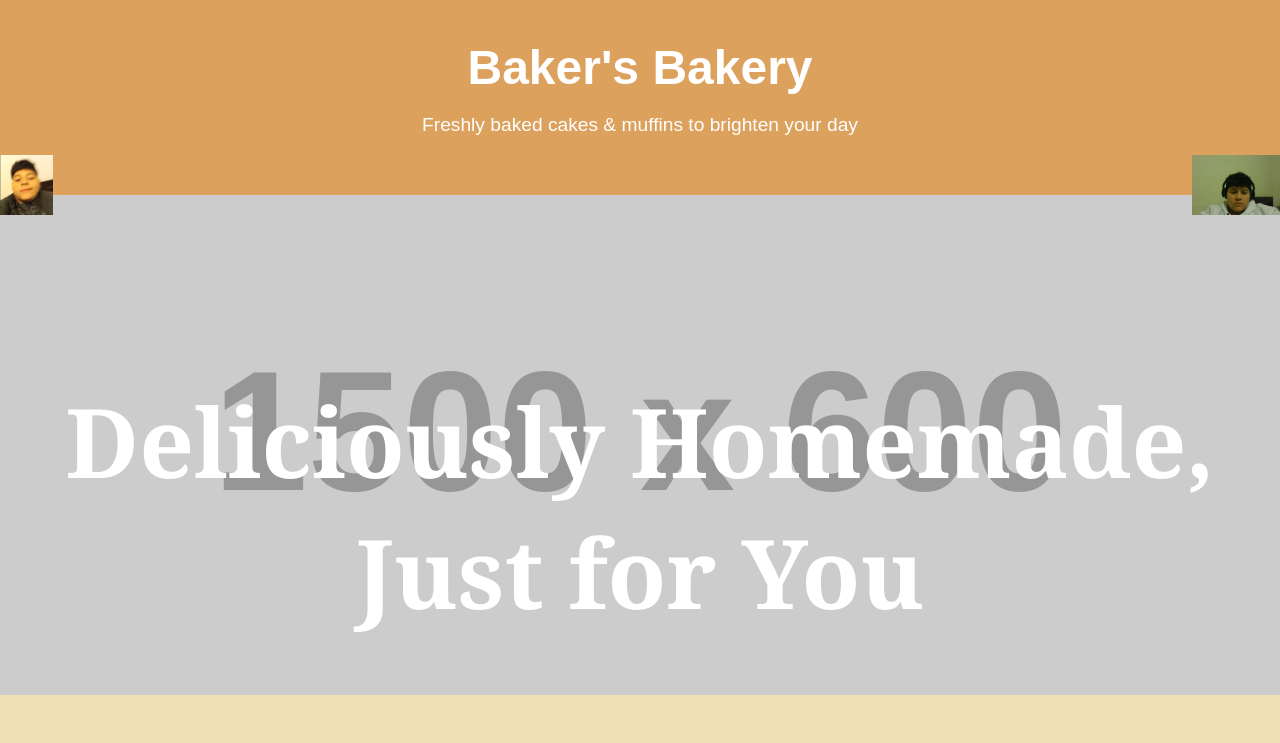
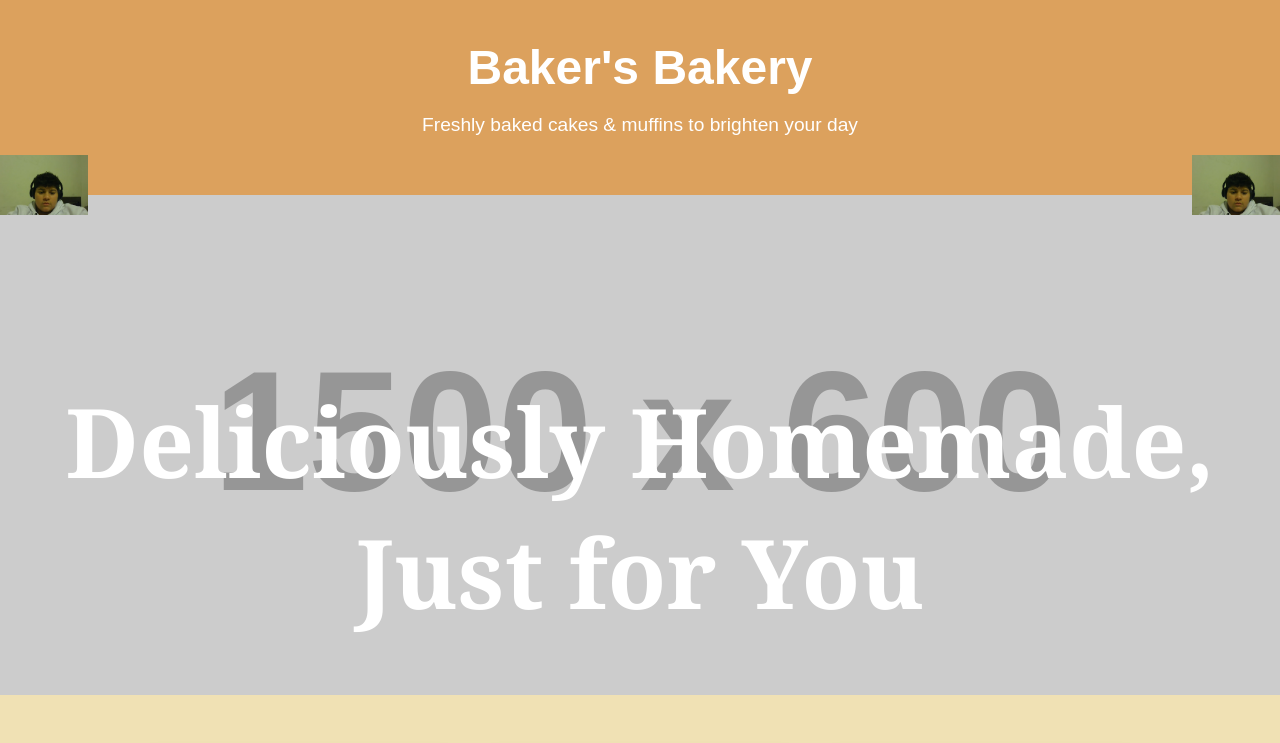
Before and after one commit to NiceRb/Bakers-Bakery, a plain HTML site: page index.html in a window 1280 px wide. Shown: the top 743 px of the page. Drawn offline with Linux system fonts and the light colour scheme; placeholder pictures from the web are drawn by us.

Commit message:
Update index.html

```diff
--- a/index.html
+++ b/index.html
@@ -88,7 +88,7 @@
         <h1>Baker's Bakery</h1>
         <p>Freshly baked cakes & muffins to brighten your day</p>
         <img src="bakery.png" alt="Baker's Bakery Logo" style="height: 60px; width: auto; float: right;">
-        <img src="bakery2.png" alt="Baker's Bakery Logo" style="height: 60px; width: auto; float: left;">
+        <img src="bakery.png" alt="Baker's Bakery Logo" style="height: 60px; width: auto; float: left;">
     </header>
 
     <div class="hero-image">
```
